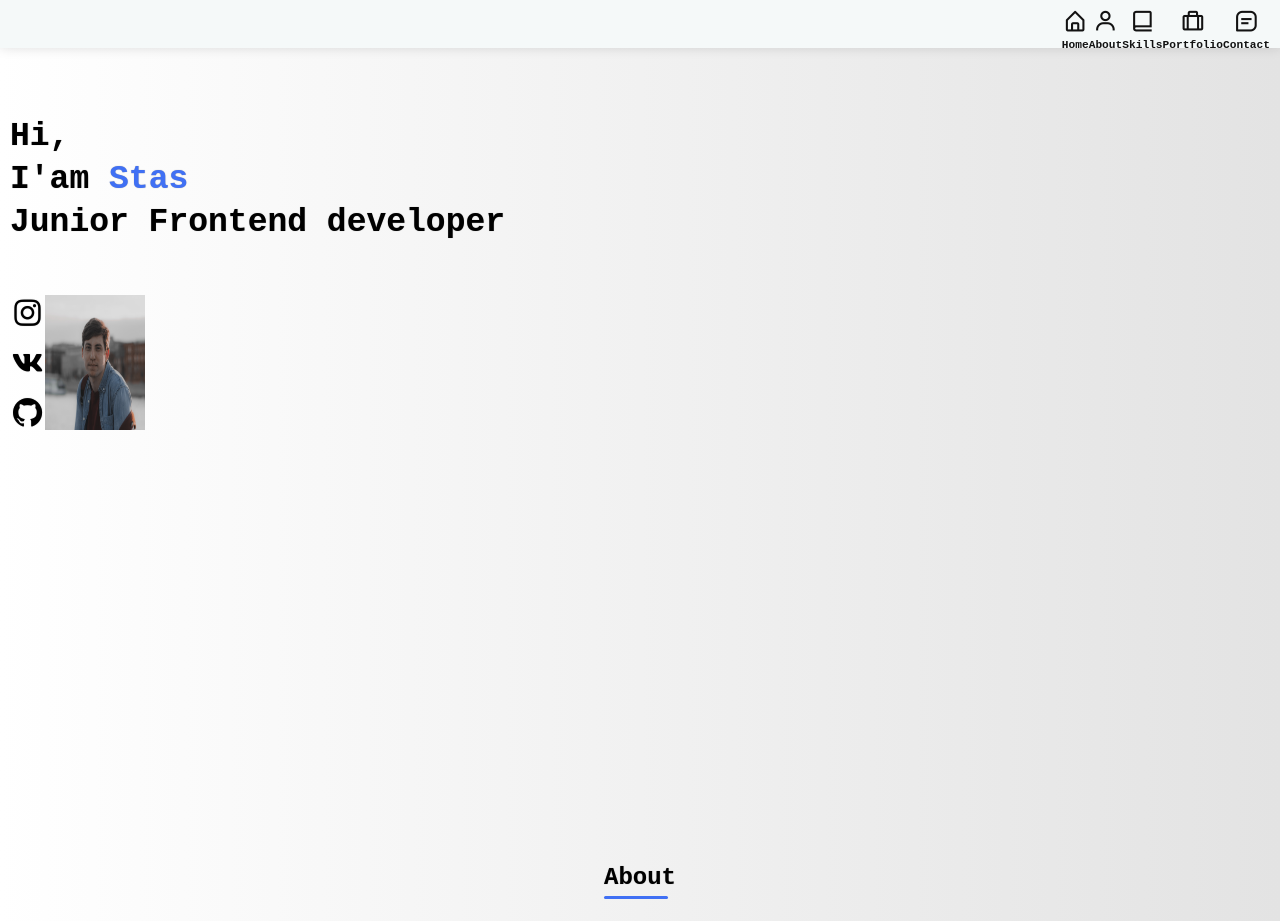
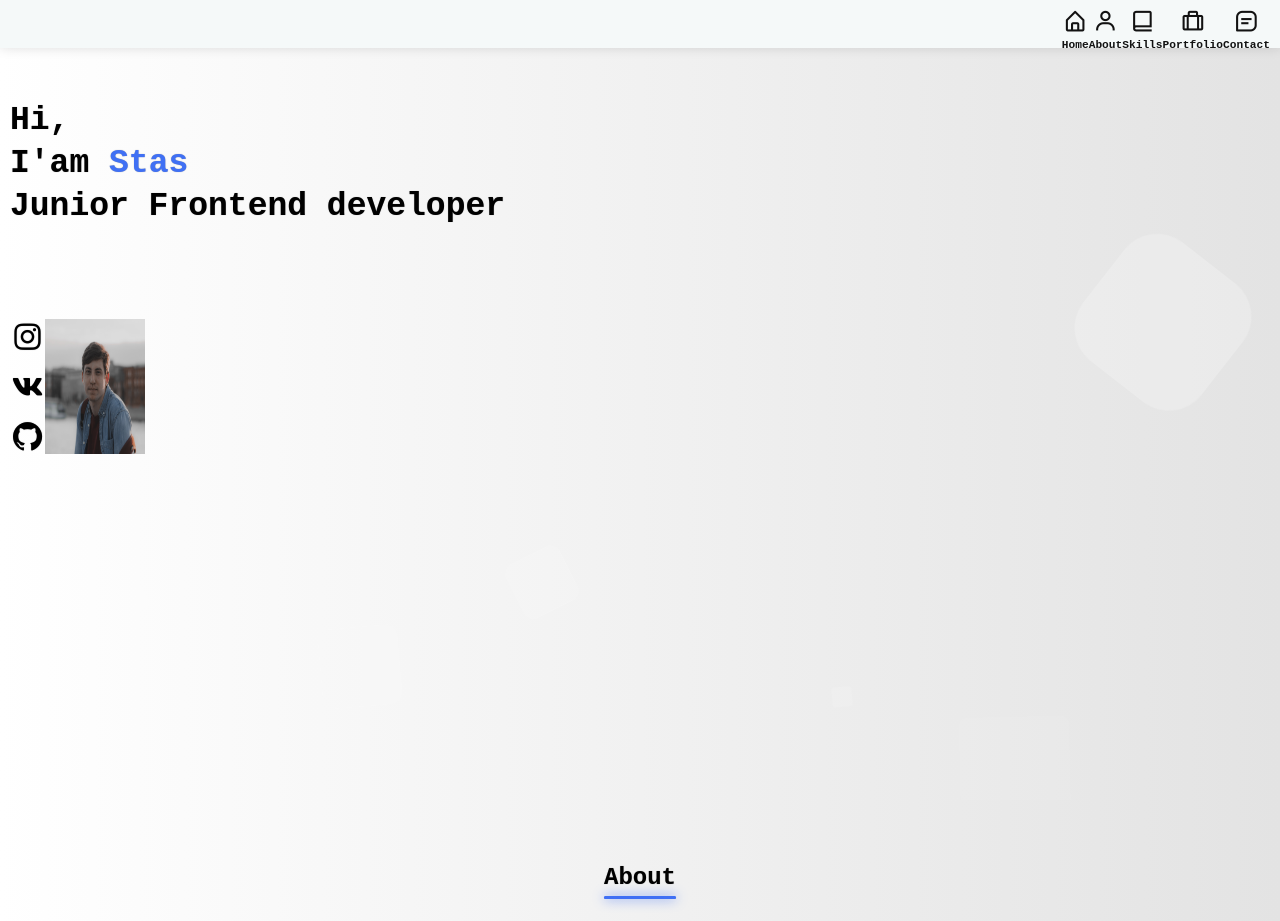
Before and after one commit to Ivanov13sv/My_portfolio, a React (Create React App) app: page /about in a window 1280 px wide. Shown: the top 921 px of the page. Built offline with nearby package versions, Linux system fonts and the light colour scheme.

Commit message:
added cubes

```diff
--- a/src/App.js
+++ b/src/App.js
@@ -5,6 +5,7 @@ function App() {
         <>
             <Navbar />
             <Main />
+
         </>
     );
 }
--- a/src/components/Main.js
+++ b/src/components/Main.js
@@ -3,12 +3,14 @@ import styled from 'styled-components';
 import AboutSection from './Sections/AboutSection';
 import HomeSection from './Sections/HomeSection';
 import MySkills from './Sections/MySkills';
+import BackgroundCubes from './UI/BackgroundCubes';
 const Main = ({ children }) => {
     return (
         <StyledMain>
             <HomeSection />
             <AboutSection />
             <MySkills />
+            <BackgroundCubes />
         </StyledMain>
     );
 };
@@ -17,4 +19,5 @@ export default Main;
 
 const StyledMain = styled.main`
 padding: 0 10px;
+
 `
--- a/src/components/Sections/HomeSection.js
+++ b/src/components/Sections/HomeSection.js
@@ -1,10 +1,11 @@
 import React from 'react';
 import styled from 'styled-components';
 import avatar from '../../img/stanislav.jpg'
+import Section from '../UI/Section'
 
 const HomeSection = () => {
     return (
-        <Home>
+        <Section display='flex' direction='column'>
             <HelloBody>
                 <HelloTitle>Hi, <br /> I'am <span>Stas</span> <br /> Junior Frontend developer </HelloTitle>
             </HelloBody>
@@ -18,16 +19,11 @@ const HomeSection = () => {
                 <Avatar src={avatar} alt='avatar' />
 
             </About>
-        </Home>
+        </Section>
     );
 };
 
 export default HomeSection;
-
-const Home = styled.section`
-height: 100vh;
-padding: 3rem 0 4rem 0;
-`
 
 const Avatar = styled.img`
     width: 100px;
@@ -47,7 +43,7 @@ display: flex;
 `
 
 const HelloBody = styled.div`
-padding: 3rem 0 0 0;
+padding: 1rem 0 0 0;
 
 `
 
--- a/src/components/Sections/MySkills.js
+++ b/src/components/Sections/MySkills.js
@@ -1,12 +1,14 @@
 import React from 'react';
 import styled from 'styled-components';
 import SectionTitle from '../UI/SectionTitle';
-import Section from '../UI/Section'
+import Section from '../UI/Section';
+import Word from '../UI/Word';
 
 const MySkills = () => {
     return (
-        <Section>
+        <Section display='flex' direction='column'>
             <SectionTitle>My skills</SectionTitle>
+            <Word></Word>
         </Section>
     );
 };
--- /dev/null
+++ b/src/components/UI/BackgroundCubes.js
@@ -0,0 +1,132 @@
+import React from 'react';
+import styled,{keyframes} from "styled-components";
+const BackgroundCubes = () => {
+    return (
+        <Area>
+            <Circles>
+                <li></li>
+                <li></li>
+                <li></li>
+                <li></li>
+                <li></li>
+                <li></li>
+                <li></li>
+                <li></li>
+                <li></li>
+                <li></li>
+            </Circles>
+        </Area >
+    );
+};
+
+export default BackgroundCubes;
+
+
+const Area = styled.div`
+background: #4e54c8;
+background: -webkit-linear-gradient(to left, #8f94fb, #4e54c8);
+width: 100%;
+height:100vh;
+
+`
+
+const animate = keyframes`
+0%{
+    transform: translateY(0) rotate(0deg);
+    opacity: 0;
+    border-radius: 0;
+}
+
+100%{
+    transform: translateY(-1000px) rotate(720deg);
+    opacity: 1;
+    border-radius: 50%;
+}
+
+}
+`;
+
+const Circles = styled.ul`
+position: absolute;
+z-index: 5;
+top: 0;
+left: 0;
+width: 100%;
+height: 100%;
+overflow: hidden;
+li{
+    position: absolute;
+    display: block;
+    list-style: none;
+    width: 20px;
+    height: 20px;
+    background: rgba(255, 255, 255, 0.4);
+    animation: ${animate} 25s linear infinite;
+    bottom: -150px;
+}
+li:nth-child(1){
+    left: 25%;
+    width: 80px;
+    height: 80px;
+    animation-delay: 0s;
+}
+li:nth-child(2){
+    left: 10%;
+    width: 20px;
+    height: 20px;
+    animation-delay: 2s;
+    animation-duration: 12s;
+}
+li:nth-child(3){
+    left: 70%;
+    width: 20px;
+    height: 20px;
+    animation-delay: 4s;
+}
+li:nth-child(4){
+    left: 40%;
+    width: 60px;
+    height: 60px;
+    animation-delay: 0s;
+    animation-duration: 18s;
+}
+li:nth-child(5){
+    left: 65%;
+    width: 20px;
+    height: 20px;
+    animation-delay: 0s;
+}
+li:nth-child(6){
+    left: 75%;
+    width: 110px;
+    height: 110px;
+    animation-delay: 3s;
+}
+li:nth-child(7){
+    left: 35%;
+    width: 150px;
+    height: 150px;
+    animation-delay: 7s;
+}
+li:nth-child(8){
+    left: 50%;
+    width: 25px;
+    height: 25px;
+    animation-delay: 15s;
+    animation-duration: 45s;
+}
+li:nth-child(9){
+    left: 20%;
+    width: 15px;
+    height: 15px;
+    animation-delay: 2s;
+    animation-duration: 35s;
+}
+li:nth-child(10){
+    left: 85%;
+    width: 150px;
+    height: 150px;
+    animation-delay: 0s;
+    animation-duration: 11s;
+}
+`
--- a/src/components/UI/Section.js
+++ b/src/components/UI/Section.js
@@ -1,17 +1,16 @@
 import React from 'react';
 import styled from 'styled-components';
-const Section = ({ children }) => {
+const Section = (props) => {
     return (
-        <StyledSection>
-            {children}
-        </StyledSection>
+        <StyledSection {...props} />
     );
 };
 
 export default Section;
 
 const StyledSection = styled.section`
-display: flex;
+display: ${props => props.display || 'block'};
+flex-direction: ${props => props.direction || 'row'};
 height: 100vh;
-padding: 4rem 0 4.5rem 0;
+padding: 4rem 0 0 0;
 `
--- a/src/components/UI/SectionTitle.js
+++ b/src/components/UI/SectionTitle.js
@@ -17,12 +17,14 @@ text-shadow: 0px 0px 1px #0000005c;
 &:after{
     position: absolute;
     content: '';
-    width: 64px;
+    width: 100%;
     height: 0.18rem;
     left: 0;
     right: 0;
     top: 2rem;
     border-radius: 30px;
     background-color:#4070F4;
+    box-shadow: inset 0 0 0.5em 0 #4070F4, 0 0 0.5em 0 #4070F4;
+
 }
 `
--- /dev/null
+++ b/src/components/UI/Word.js
@@ -0,0 +1,24 @@
+import React from 'react';
+import styled from 'styled-components';
+const Word = () => {
+    return (
+        <div>
+            <StyledSpan>H</StyledSpan>
+            <StyledSpan>E</StyledSpan>
+            <StyledSpan>L</StyledSpan>
+            <StyledSpan>L</StyledSpan>
+            <StyledSpan>O</StyledSpan>
+        </div>
+    );
+};
+
+export default Word;
+
+const StyledSpan = styled.span`
+
+transform: scale(2);
+&:hover{
+    color: red;
+    transform: scale(1.3);
+}
+`
--- a/src/index.js
+++ b/src/index.js
@@ -3,7 +3,7 @@ import ReactDOM from 'react-dom';
 import App from './App';
 import { ThemeProvider, createGlobalStyle } from 'styled-components';
 
-
+// import './img/background/ocean.jpg'
 const Global = createGlobalStyle`
     *{
         margin: 0;
@@ -31,35 +31,12 @@ const Global = createGlobalStyle`
 
     body {
         background-image: linear-gradient(to right, #ffffff, #f8f8f8, #f1f1f1, #eaeaea, #e3e3e3);
-    }
 
-    @keyframes gradient {
-        0% {
-            background-position: 0% 50%;
-        }
-        50% {
-            background-position: 100% 50%;
-        }
-        100% {
-            background-position: 0% 50%;
-        }
-    }
-
-
-    @keyframes gradient {
-        0% {
-            background-position: 0% 50%;
-        }
-        50% {
-            background-position: 100% 50%;
-        }
-        100% {
-            background-position: 0% 50%;
-        }
     }
 
 
 `
+
 
 const theme = {
     colors: {
```
Also changed, not shown: src/img/background/ocean.jpg (added).
